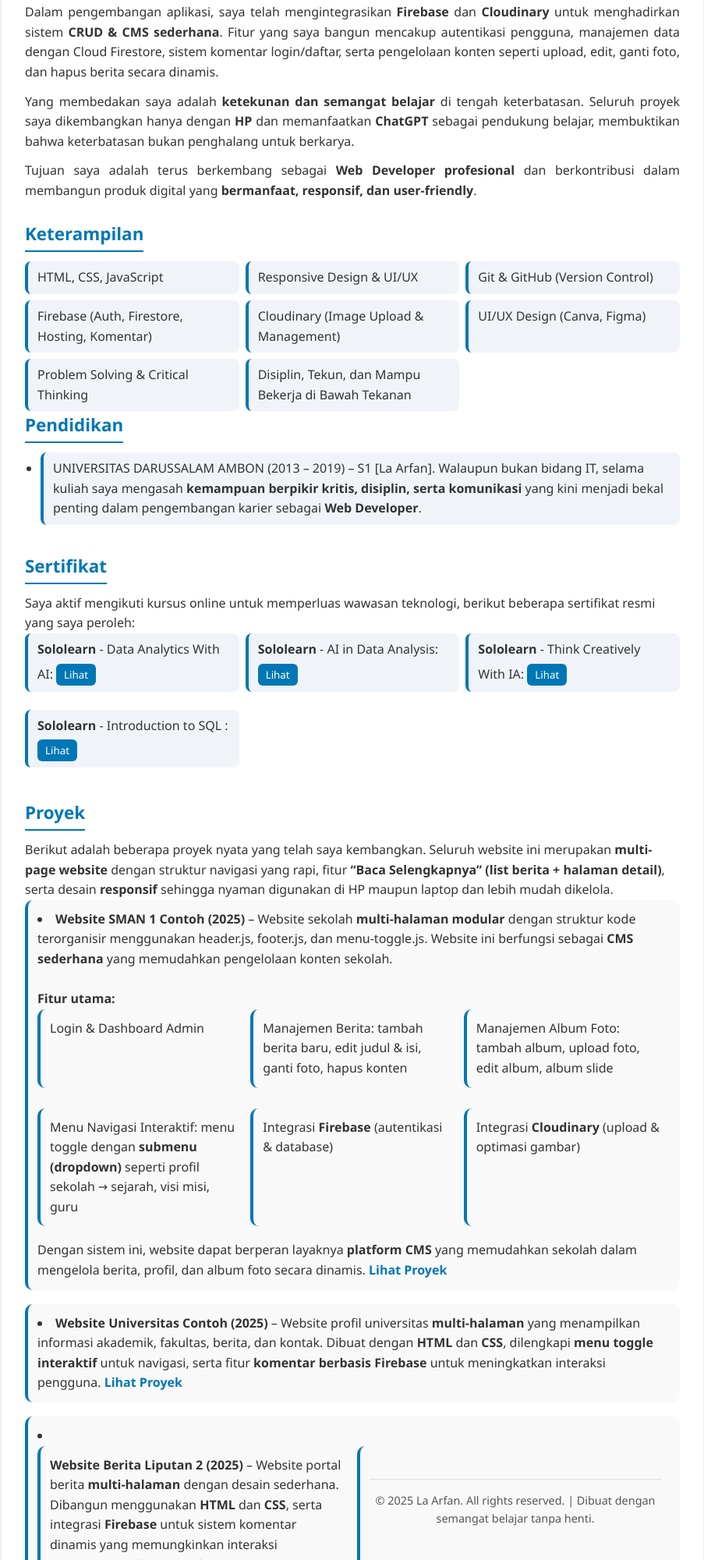
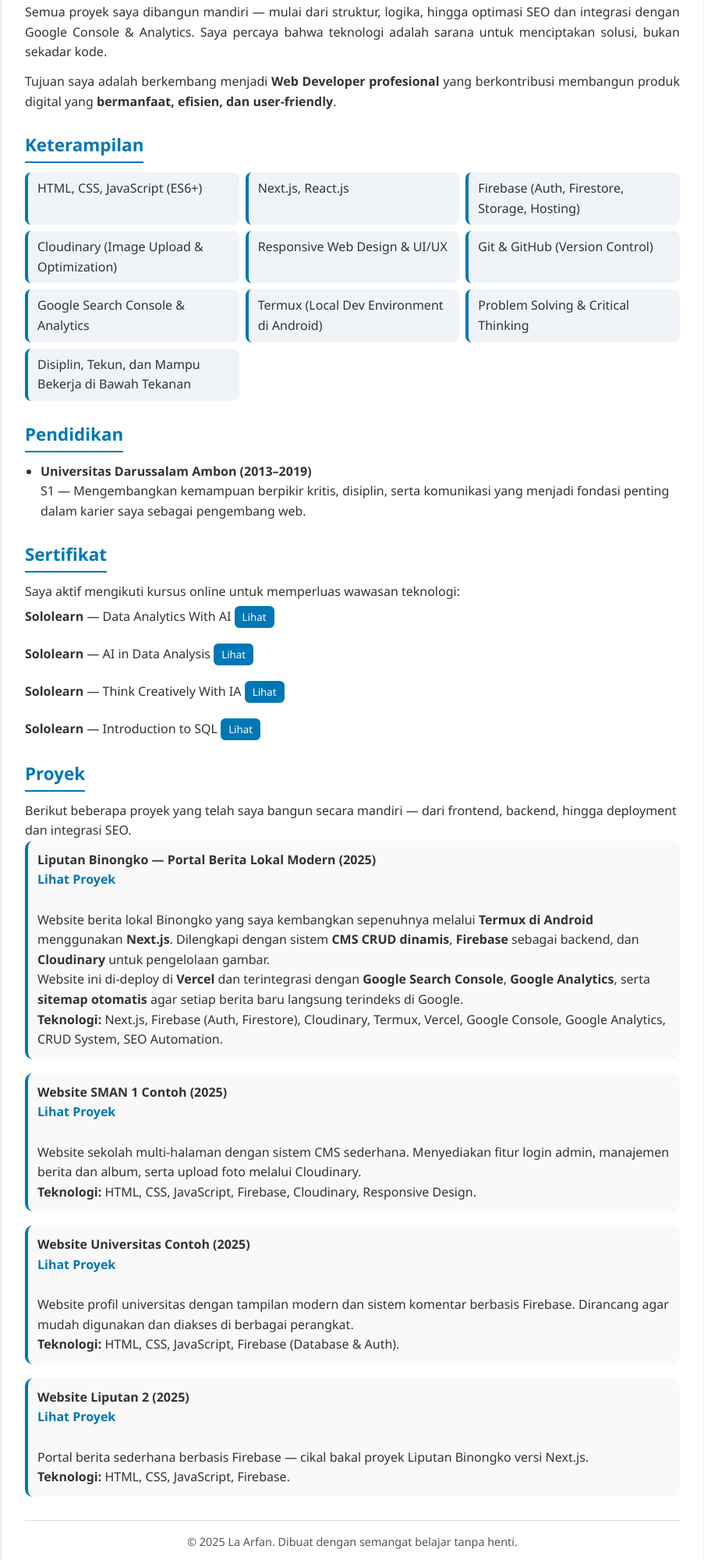
Before and after one commit to arfan-code123/cv-la-arfan, a plain HTML site: page index.html in a window 1280 px wide. Shown: the part 800-2800 px from the top of the page at 78% size, without its empty margins (188-1091 px from the left). Drawn offline with Linux system fonts and the light colour scheme.

Commit message:
Update index.html

```diff
--- a/index.html
+++ b/index.html
@@ -3,138 +3,176 @@
 <head>
   <meta charset="UTF-8" />
   <meta name="viewport" content="width=device-width, initial-scale=1.0"/>
-  <title>CV Arfan Oihu</title>
+  <meta name="description" content="CV La Arfan — Frontend Developer (Next.js, Firebase, Cloudinary, Vercel). Portfolio dan proyek termasuk Liputan Binongko." />
+  <title>CV La Arfan Oihu</title>
   <link rel="stylesheet" href="cv.css" />
 </head>
 <body>
   <div class="container">
     <header>
-    <img src="cv.png" alt="Foto Profil" class="profile-img">
+      <img src="cv.png" alt="Foto Profil La Arfan" class="profile-img">
       <h1>La Arfan</h1>
-    <p>Web Developer | Frontend Specialist | UI/UX Enthusiast</p>
+      <p>Frontend Developer | Next.js Specialist | UI/UX Enthusiast</p>
     </header>
 
     <section class="contact">
       <h2>Kontak</h2>
       <ul>
-    <li>
-      📧 Email:
-      <a href="https://mail.google.com/mail/?view=cm&to=oihuarfan@gmail.com" target="_blank">
-        oihuarfan@gmail.com
-      </a>
-    </li>
-    <li>
-      💬 WhatsApp:
-      <a href="https://wa.me/6282320520288?text=Halo%20Arfan%2C%20saya%20melihat%20CV%20Anda%20di%20website" target="_blank">
-        +62 823-2052-0288
-      </a>
-    </li>
-    <li>
-      💻 GitHub:
-      <a href="https://github.com/arfan-code123" target="_blank">
-        github.com/arfan-code123
-      </a>
-    </li>
-    <li>
-      🔗 LinkedIn:
-      <a href="https://www.linkedin.com/in/arfan-oihu-417a89379" target="_blank">
-        linkedin.com/in/la-arfan
-      </a>
-    </li>
-    <li>
-      📍 Alamat: Wakatobi, Sulawesi Tenggara
-    </li>
+        <li>📧 Email: <a href="mailto:oihuarfan@gmail.com">oihuarfan@gmail.com</a></li>
+        <li>💬 WhatsApp: <a href="https://wa.me/6282320520288" target="_blank" rel="noopener noreferrer">+62 823-2052-0288</a></li>
+        <li>💻 GitHub: <a href="https://github.com/arfan-code123" target="_blank" rel="noopener noreferrer">github.com/arfan-code123</a></li>
+        <li>🔗 LinkedIn: <a href="https://www.linkedin.com/in/arfan-oihu-417a89379" target="_blank" rel="noopener noreferrer">linkedin.com/in/la-arfan</a></li>
+        <li>📍 Alamat: Wakatobi, Sulawesi Tenggara</li>
       </ul>
     </section>
 
     <section class="about">
       <h2>Tentang Saya</h2>
       <p>
-    Saya adalah seorang <strong>Web Developer Frontend</strong> yang belajar secara otodidak, bahkan memulai perjalanan coding hanya dengan <strong>HP</strong>.
-    Dengan latar belakang kerja di pabrik, saya terbiasa disiplin, tekun, mampu mengatur waktu, dan siap bekerja di bawah tekanan.
+        Saya adalah seorang <strong>Frontend Developer</strong> yang berfokus pada pembuatan website modern, cepat, dan responsif menggunakan <strong>Next.js</strong> dan <strong>Firebase</strong>.
+        Berawal dari pembelajaran otodidak hanya menggunakan <strong>HP melalui Termux</strong>, kini saya mampu membangun website profesional dari nol hingga ter-deploy penuh.
       </p>
       <p>
-    Saya menguasai <strong>HTML, CSS, dan JavaScript</strong>, serta berpengalaman dalam membangun <strong>multi-page website responsif</strong> dengan fokus pada <strong>UI/UX</strong>.
-    Saya juga terbiasa menggunakan <strong>GitHub</strong> untuk version control dan kolaborasi.
+        Saya menguasai <strong>HTML, CSS, JavaScript, dan React/Next.js</strong>, serta memiliki pengalaman dalam merancang antarmuka pengguna dengan prinsip <strong>UI/UX Design</strong>.
+        Selain itu, saya telah mengintegrasikan sistem autentikasi, manajemen data, dan upload gambar melalui <strong>Firebase</strong> dan <strong>Cloudinary</strong>.
       </p>
       <p>
-    Dalam pengembangan aplikasi, saya telah mengintegrasikan <strong>Firebase</strong> dan <strong>Cloudinary</strong> untuk menghadirkan sistem <strong>CRUD & CMS sederhana</strong>.
-    Fitur yang saya bangun mencakup autentikasi pengguna, manajemen data dengan Cloud Firestore, sistem komentar login/daftar, serta pengelolaan konten seperti upload, edit, ganti foto, dan hapus berita secara dinamis.
+        Semua proyek saya dibangun mandiri — mulai dari struktur, logika, hingga optimasi SEO dan integrasi dengan Google Console & Analytics.
+        Saya percaya bahwa teknologi adalah sarana untuk menciptakan solusi, bukan sekadar kode.
       </p>
       <p>
-    Yang membedakan saya adalah <strong>ketekunan dan semangat belajar</strong> di tengah keterbatasan.
-    Seluruh proyek saya dikembangkan hanya dengan <strong>HP</strong> dan memanfaatkan <strong>ChatGPT</strong> sebagai pendukung belajar, membuktikan bahwa keterbatasan bukan penghalang untuk berkarya.
-  </p>
-  <p>
-    Tujuan saya adalah terus berkembang sebagai <strong>Web Developer profesional</strong> dan berkontribusi dalam membangun produk digital yang <strong>bermanfaat, responsif, dan user-friendly</strong>.
+        Tujuan saya adalah berkembang menjadi <strong>Web Developer profesional</strong> yang berkontribusi membangun produk digital yang <strong>bermanfaat, efisien, dan user-friendly</strong>.
       </p>
     </section>
 
     <section class="skills">
       <h2>Keterampilan</h2>
       <ul>
-    <li>HTML, CSS, JavaScript</li>
-    <li>Responsive Design & UI/UX</li>
+        <li>HTML, CSS, JavaScript (ES6+)</li>
+        <li>Next.js, React.js</li>
+        <li>Firebase (Auth, Firestore, Storage, Hosting)</li>
+        <li>Cloudinary (Image Upload & Optimization)</li>
+        <li>Responsive Web Design & UI/UX</li>
         <li>Git & GitHub (Version Control)</li>
-    <li>Firebase (Auth, Firestore, Hosting, Komentar)</li>
-    <li>Cloudinary (Image Upload & Management)</li>
-    <li>UI/UX Design (Canva, Figma)</li>
+        <li>Google Search Console & Analytics</li>
+        <li>Termux (Local Dev Environment di Android)</li>
         <li>Problem Solving & Critical Thinking</li>
         <li>Disiplin, Tekun, dan Mampu Bekerja di Bawah Tekanan</li>
       </ul>
+    </section>
 
     <section class="education">
       <h2>Pendidikan</h2>
       <ul>
         <li>
-      UNIVERSITAS DARUSSALAM AMBON (2013 – 2019) – S1 [La Arfan].
-      Walaupun bukan bidang IT, selama kuliah saya mengasah <strong>kemampuan berpikir kritis, disiplin, serta komunikasi</strong>
-      yang kini menjadi bekal penting dalam pengembangan karier sebagai <strong>Web Developer</strong>.
+          <strong>Universitas Darussalam Ambon (2013–2019)</strong><br>
+          S1 — Mengembangkan kemampuan berpikir kritis, disiplin, serta komunikasi yang menjadi fondasi penting dalam karier saya sebagai pengembang web.
         </li>
       </ul>
     </section>
 
     <section class="certificates">
       <h2>Sertifikat</h2>
-     <p>Saya aktif mengikuti kursus online untuk memperluas wawasan teknologi, berikut beberapa sertifikat resmi yang saya peroleh:</p>
+      <p>Saya aktif mengikuti kursus online untuk memperluas wawasan teknologi:</p>
       <ul>
         <li>
-      <strong>Sololearn</strong> - Data Analytics With AI:
+          <strong>Sololearn</strong> — Data Analytics With AI
           <button onclick="toggleSertifikat(this)">Lihat</button>
           <div class="sertifikat-container fade" style="display: none; margin-top: 10px;">
             <img src="https://api2.sololearn.com/v2/certificates/CC-ODGD8WXL/image/png?t=638890594172589070"
-             alt="Sertifikat Data Analytics With AI" width="340">
+                 alt="Sertifikat Data Analytics With AI" width="340" loading="lazy">
           </div>
+        </li>
+        <li>
+          <strong>Sololearn</strong> — AI in Data Analysis
+          <button onclick="toggleSertifikat(this)">Lihat</button>
+          <div class="sertifikat-container fade" style="display: none; margin-top: 10px;">
+            <img src="https://api2.sololearn.com/v2/certificates/CC-ZAI88PGW/image/png?t=638904244723476790"
+                 alt="AI in Data Analysis" width="340" loading="lazy">
+          </div>
+        </li>
+        <li>
+          <strong>Sololearn</strong> — Think Creatively With IA
+          <button onclick="toggleSertifikat(this)">Lihat</button>
+          <div class="sertifikat-container fade" style="display: none; margin-top: 10px;">
+            <img src="https://api2.sololearn.com/v2/certificates/CC-YCYLB8CI/image/png?t=638904250981253660"
+                 alt="Think Creatively With IA" width="340" loading="lazy">
+          </div>
+        </li>
+        <li>
+          <strong>Sololearn</strong> — Introduction to SQL
+          <button onclick="toggleSertifikat(this)">Lihat</button>
+          <div class="sertifikat-container fade" style="display: none; margin-top: 10px;">
+            <img src="https://api2.sololearn.com/v2/certificates/CC-AEZM5Z0R/image/png?t=638963880392133540"
+                 alt="Introduction to SQL" width="340" loading="lazy">
+          </div>
+        </li>
+      </ul>
+    </section>
+
+    <section class="projects">
+      <h2>Proyek</h2>
+      <p>
+        Berikut beberapa proyek yang telah saya bangun secara mandiri — dari frontend, backend, hingga deployment dan integrasi SEO.
+      </p>
+
+      <ul>
+        <li>
+          <strong>Liputan Binongko — Portal Berita Lokal Modern (2025)</strong><br>
+          <a href="https://liputan-binongko-three.vercel.app/" target="_blank" rel="noopener noreferrer">Lihat Proyek</a><br><br>
+          <p>
+            Website berita lokal Binongko yang saya kembangkan sepenuhnya melalui <strong>Termux di Android</strong> menggunakan <strong>Next.js</strong>.
+            Dilengkapi dengan sistem <strong>CMS CRUD dinamis</strong>, <strong>Firebase</strong> sebagai backend, dan <strong>Cloudinary</strong> untuk pengelolaan gambar.
+          </p>
+          <p>
+            Website ini di-deploy di <strong>Vercel</strong> dan terintegrasi dengan <strong>Google Search Console</strong>, <strong>Google Analytics</strong>, serta <strong>sitemap otomatis</strong> agar setiap berita baru langsung terindeks di Google.
+          </p>
+          <p>
+            <strong>Teknologi:</strong> Next.js, Firebase (Auth, Firestore), Cloudinary, Termux, Vercel, Google Console, Google Analytics, CRUD System, SEO Automation.
+          </p>
         </li>
 
         <li>
-      <strong>Sololearn</strong> - AI in Data Analysis:
-      <button onclick="toggleSertifikat(this)">Lihat</button>
-      <div class="sertifikat-container fade" style="display: none; margin-top: 10px;">
-        <img src="https://api2.sololearn.com/v2/certificates/CC-ZAI88PGW/image/png?t=638904244723476790"
-             alt="AI in Data Analysis" width="340">
-      </div>
+          <strong>Website SMAN 1 Contoh (2025)</strong><br>
+          <a href="https://arfan-code123.github.io/website-sma1/" target="_blank" rel="noopener noreferrer">Lihat Proyek</a><br><br>
+          <p>
+            Website sekolah multi-halaman dengan sistem CMS sederhana.
+            Menyediakan fitur login admin, manajemen berita dan album, serta upload foto melalui Cloudinary.
+          </p>
+          <p>
+            <strong>Teknologi:</strong> HTML, CSS, JavaScript, Firebase, Cloudinary, Responsive Design.
+          </p>
         </li>
 
         <li>
-      <strong>Sololearn</strong> - Think Creatively With IA:
-      <button onclick="toggleSertifikat(this)">Lihat</button>
-      <div class="sertifikat-container fade" style="display: none; margin-top: 10px;">
-        <img src="https://api2.sololearn.com/v2/certificates/CC-YCYLB8CI/image/png?t=638904250981253660"
-             alt="Think Creatively With IA" width="340">
-      </div>
-    </li>
-     <li>
-      <strong>Sololearn</strong> - Introduction to SQL :
-      <button onclick="toggleSertifikat(this)">Lihat</button>
-      <div class="sertifikat-container fade" style="display: none; margin-top: 10px;">
-        <img src="https://api2.sololearn.com/v2/certificates/CC-AEZM5Z0R/image/png?t=638963880392133540"
-             alt="Think Creatively With IA" width="340">
-      </div>
+          <strong>Website Universitas Contoh (2025)</strong><br>
+          <a href="https://arfan-code123.github.io/UNIVERSITAS-CONTOH/" target="_blank" rel="noopener noreferrer">Lihat Proyek</a><br><br>
+          <p>
+            Website profil universitas dengan tampilan modern dan sistem komentar berbasis Firebase.
+            Dirancang agar mudah digunakan dan diakses di berbagai perangkat.
+          </p>
+          <p>
+            <strong>Teknologi:</strong> HTML, CSS, JavaScript, Firebase (Database & Auth).
+          </p>
         </li>
 
+        <li>
+          <strong>Website Liputan 2 (2025)</strong><br>
+          <a href="https://arfan-code123.github.io/Liputan2-Berita/" target="_blank" rel="noopener noreferrer">Lihat Proyek</a><br><br>
+          <p>
+            Portal berita sederhana berbasis Firebase — cikal bakal proyek Liputan Binongko versi Next.js.
+          </p>
+          <p>
+            <strong>Teknologi:</strong> HTML, CSS, JavaScript, Firebase.
+          </p>
+        </li>
       </ul>
     </section>
+
+    <footer>
+      <p>&copy; 2025 La Arfan. Dibuat dengan semangat belajar tanpa henti.</p>
+    </footer>
+  </div>
 
   <script>
     function toggleSertifikat(button) {
@@ -144,61 +182,5 @@ function toggleSertifikat(button) {
       button.textContent = isHidden ? "Tutup" : "Lihat";
     }
   </script>
-
-<!-- Hubungkan ke CSS -->
-<link rel="stylesheet" href="style.css">
-
- <section class="projects">
-  <h2>Proyek</h2>
-  <p>
-    Berikut adalah beberapa proyek nyata yang telah saya kembangkan.
-    Seluruh website ini merupakan <strong>multi-page website</strong> dengan struktur navigasi yang rapi, fitur <strong>“Baca Selengkapnya” (list berita + halaman detail)</strong>, serta desain
-    <strong>responsif</strong> sehingga nyaman digunakan di HP maupun laptop dan lebih mudah dikelola.
-  </p>
-
-    <li>
-  <strong>Website SMAN 1 Contoh (2025)</strong> –
-  Website sekolah <strong>multi-halaman modular</strong> dengan struktur kode terorganisir
-  menggunakan <code>header.js</code>, <code>footer.js</code>, dan <code>menu-toggle.js</code>.
-  Website ini berfungsi sebagai <strong>CMS sederhana</strong> yang memudahkan pengelolaan konten sekolah.    <br><br>
-<strong>Fitur utama:</strong>
-
-  <ul>
-    <li>Login & Dashboard Admin</li>
-    <li>Manajemen Berita: tambah berita baru, edit judul & isi, ganti foto, hapus konten</li>
-    <li>Manajemen Album Foto: tambah album, upload foto, edit album, album slide</li>
-    <li>Menu Navigasi Interaktif: menu toggle dengan <strong>submenu (dropdown)</strong> seperti profil sekolah → sejarah, visi misi, guru</li>
-    <li>Integrasi <strong>Firebase</strong> (autentikasi & database)</li>
-    <li>Integrasi <strong>Cloudinary</strong> (upload & optimasi gambar)</li>
-  </ul>  Dengan sistem ini, website dapat berperan layaknya <strong>platform CMS</strong>
-yang memudahkan sekolah dalam mengelola berita, profil, dan album foto secara dinamis.
-
-<a href="https://arfan-code123.github.io/website-sma1/" target="_blank">Lihat Proyek</a>
-
-</li>
-</li>
-    <li>
-      <strong>Website Universitas Contoh (2025)</strong> –
-      Website profil universitas <strong>multi-halaman</strong> yang menampilkan informasi akademik,
-      fakultas, berita, dan kontak. Dibuat dengan <strong>HTML</strong> dan <strong>CSS</strong>,
-      dilengkapi <strong>menu toggle interaktif</strong> untuk navigasi, serta fitur
-      <strong>komentar berbasis Firebase</strong> untuk meningkatkan interaksi pengguna.
-      <a href="https://arfan-code123.github.io/UNIVERSITAS-CONTOH/" target="_blank">Lihat Proyek</a>
-    </li>
-    <li>
-<ul>
-    <li>
-      <strong>Website Berita Liputan 2 (2025)</strong> –
-      Website portal berita <strong>multi-halaman</strong> dengan desain sederhana.
-      Dibangun menggunakan <strong>HTML</strong> dan <strong>CSS</strong>, serta integrasi
-      <strong>Firebase</strong> untuk sistem komentar dinamis yang memungkinkan interaksi pengunjung.
-      <a href="https://arfan-code123.github.io/Liputan2-Berita/" target="_blank">Lihat Proyek</a>
-    </li>
-    <li>
-
-    <footer>
-  <p>&copy; 2025 La Arfan. All rights reserved. | Dibuat dengan semangat belajar tanpa henti.</p>
-</footer>
-
 </body>
           </html>
```
Lines whose indentation alone changed are shown as unchanged.
